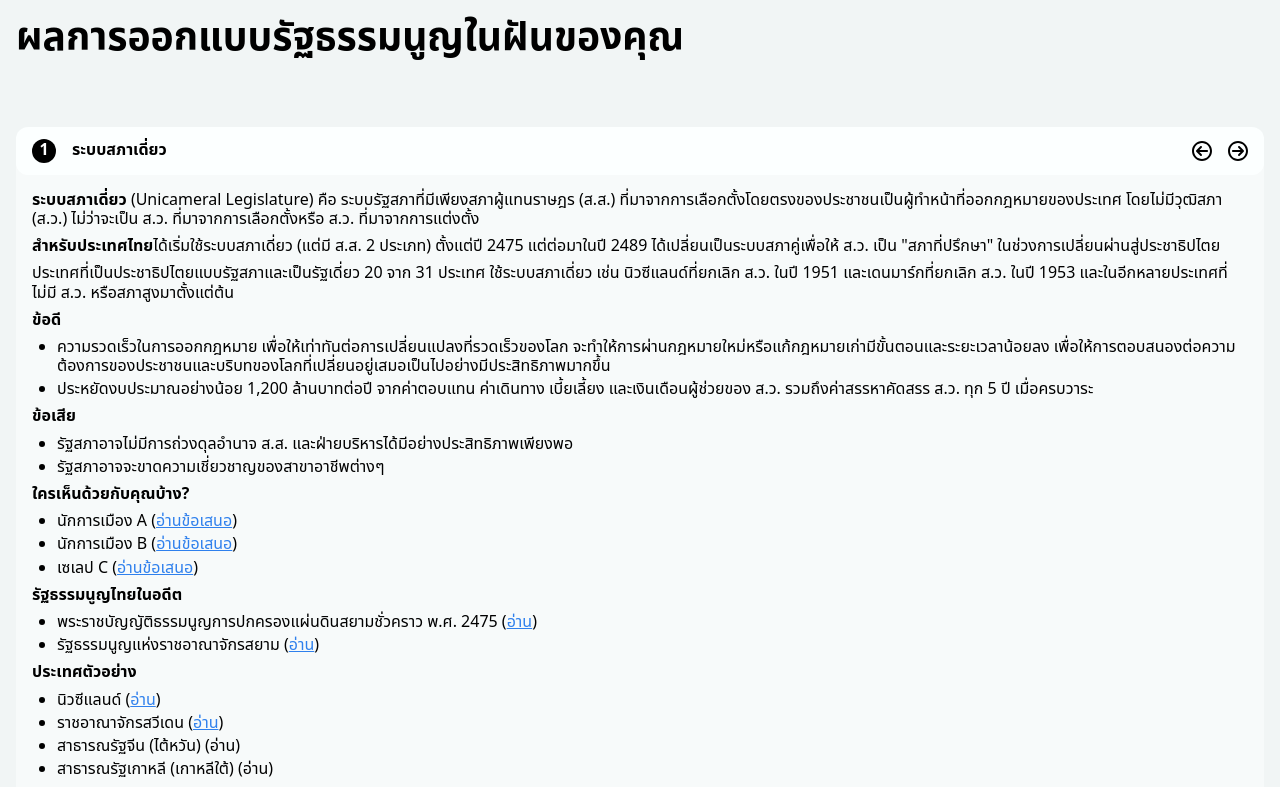
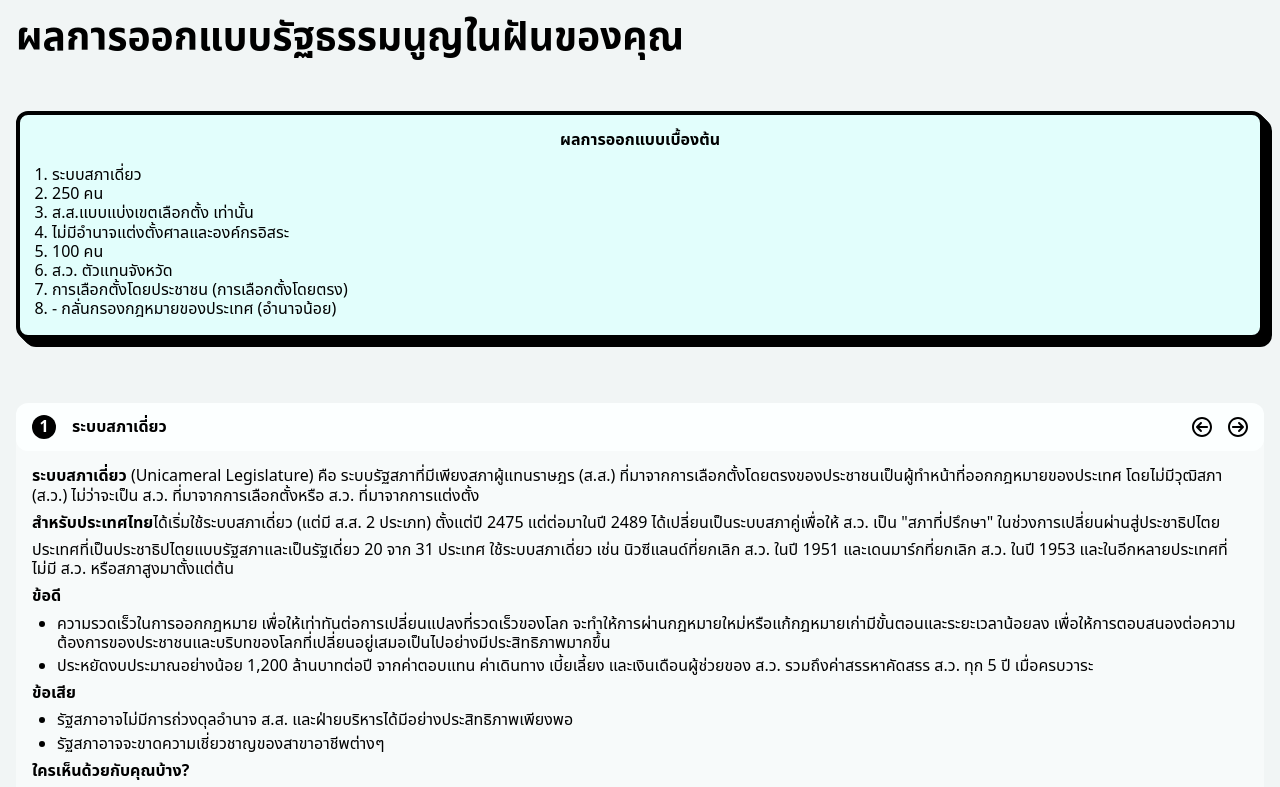
Before and after one commit to wevisdemo/conlab, a Next.js app: page /topics/1/result in a window 1280 px wide. Shown: the top 787 px of the page. Built offline with nearby package versions, Linux system fonts and the light colour scheme.

Commit message:
Add suggested options

```diff
--- /dev/null
+++ b/components/result/suggested-options.tsx
@@ -0,0 +1,22 @@
+import { FunctionComponent } from 'react';
+import { ResultOption } from '../../data/topics';
+import Card from '../card';
+
+type SuggestedOptionsType = {
+  options: ResultOption[];
+};
+
+const SuggestedOptions: FunctionComponent<SuggestedOptionsType> = ({
+  options,
+}) => (
+  <Card className="text-body-2 space-y-4 bg-blue-50">
+    <h3 className="font-black text-center">ผลการออกแบบเบื้องต้น</h3>
+    <ol className="list-decimal ml-4">
+      {options.map(({ id, title }) => (
+        <li key={id}>{title}</li>
+      ))}
+    </ol>
+  </Card>
+);
+
+export default SuggestedOptions;
--- a/pages/topics/[topicNumber]/quiz.tsx
+++ b/pages/topics/[topicNumber]/quiz.tsx
@@ -19,7 +19,7 @@ const Quiz: FunctionComponent<TopicPageProps> = ({ topic }) => {
   const next = () => {
     if (currentNumber < topic.questions.length - 1) {
       setCurrentNumber(currentNumber + 1);
-      setSelectAnswer('')
+      setSelectAnswer('');
     } else {
       const mockedAnswer: number[] = new Array(topic.questions.length).fill(0);
 
--- a/pages/topics/[topicNumber]/result.tsx
+++ b/pages/topics/[topicNumber]/result.tsx
@@ -3,6 +3,8 @@ import { FunctionComponent, useState } from 'react';
 import Button from '../../../components/button';
 import OptionExplanation from '../../../components/result/option-explanation';
 import ResultSummary from '../../../components/result/result-summery';
+import SuggestedOptions from '../../../components/result/suggested-options';
+import { ResultOption } from '../../../data/topics';
 import {
   getTopicsStaticPaths,
   getTopicsStaticProps,
@@ -12,17 +14,21 @@ import {
 const Result: FunctionComponent<TopicPageProps> = ({ topic }) => {
   const { query } = useRouter();
 
-  const answers = query.ans
+  const answers: number[] = query.ans
     ? (query.ans as string).split('').map((ans) => +ans)
     : new Array(topic.questions.length).fill(0);
 
-  const [selectedOptions, setSelectedOptions] = useState(
-    topic.results.map(({ options }, index) => options[answers[index]])
+  const suggestedOptions: ResultOption[] = topic.results.map(
+    ({ options }, index) => options[answers[index]]
   );
+
+  const [selectedOptions, setSelectedOptions] = useState(suggestedOptions);
 
   return (
     <div className="p-4 space-y-12 bg-gray-100">
       <h1 className="text-large-2">ผลการออกแบบรัฐธรรมนูญในฝันของคุณ</h1>
+
+      <SuggestedOptions options={suggestedOptions} />
 
       <div>
         {topic.results.map((result, index) => (
```
